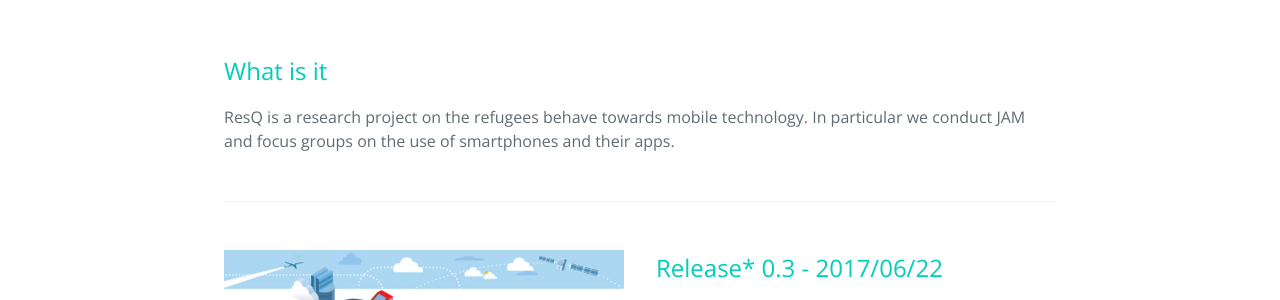
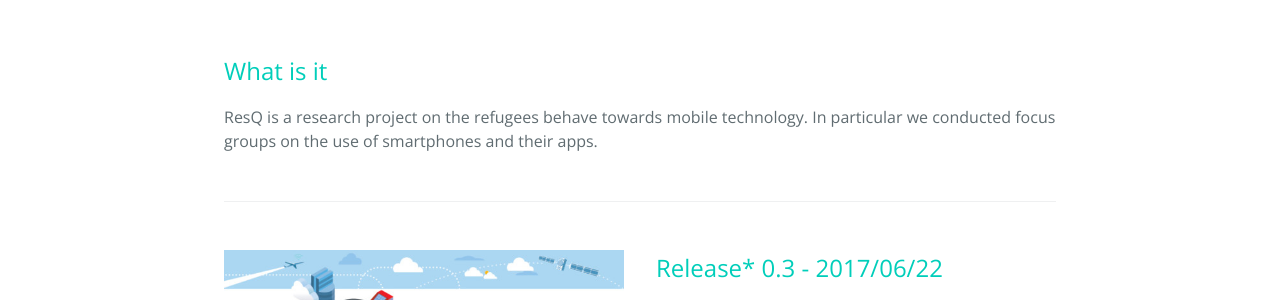
Before and after one commit to opencarecc/ResQ, a Jekyll site: the page built from index.html, in a window 1280 px wide and 900 px high. Shown: the part 358-658 px from the top of the window. Built offline with Jekyll 4.4.1, drawn with Linux system fonts in a browser that asks for light colours; comment, search, counter and statistics services are not loaded.

Commit message:
edit description in home

```diff
--- a/_includes/description.html
+++ b/_includes/description.html
@@ -1,7 +1,7 @@
 <div class="column">
   <h2>What is it</h2>
   <p>
-    ResQ is a research project on the refugees behave towards mobile technology.
-    In particular we conduct JAM and focus groups on the use of smartphones and their apps.
+	  ResQ is a research project on the refugees behave towards mobile technology.
+	  In particular we conducted focus groups on the use of smartphones and their apps.
   </p>
 </div>
```
